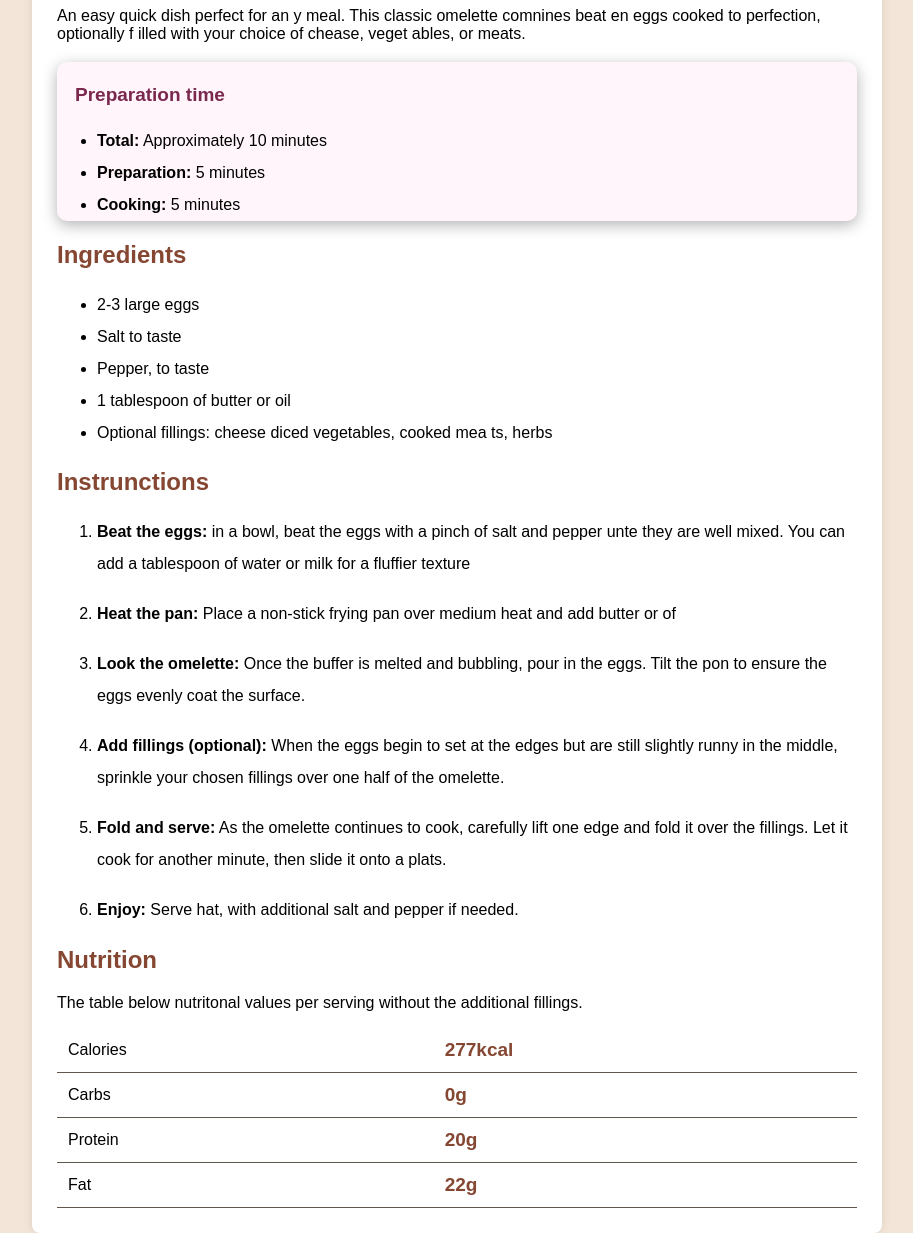
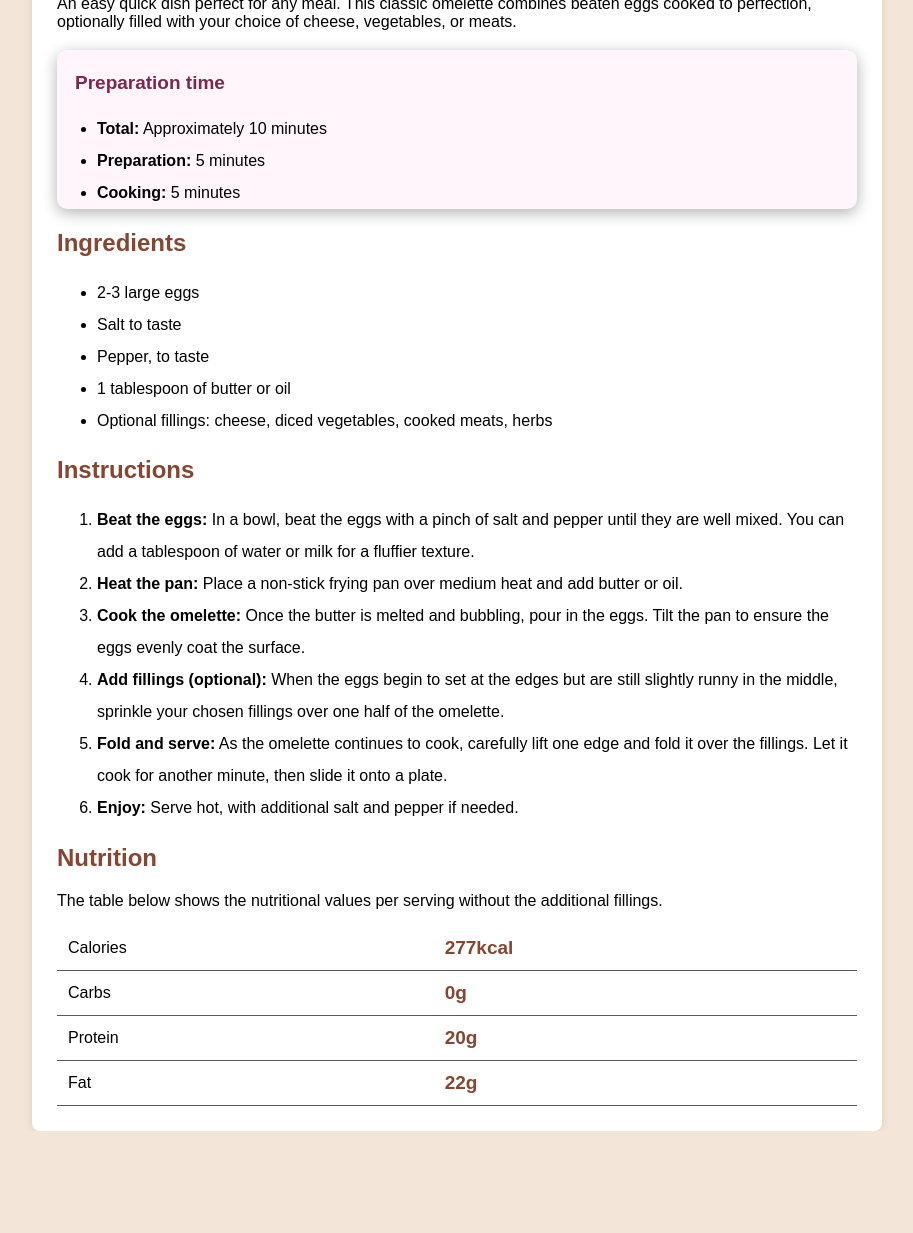
Before and after one commit to MuriloP14/frontendmentor-project01, a plain HTML site: page index.html in a window 1280 px wide. Shown: the part 524-1757 px from the top of the page, without its empty margins (183-1096 px from the left). After the commit the page ends 1655 px from the top, so only its background shows below. Drawn offline with Linux system fonts and the light colour scheme.

Commit message:
Add files via upload

```diff
--- a/index.html
+++ b/index.html
@@ -1,19 +1,18 @@
 <!DOCTYPE html>
-<html>
+<html lang="en">
     <head>
-		<title>Página de Receitas</title>
+		<meta charset="UTF-8">
+		<meta name="viewport" content="width=device-width, initial-scale=1.0">
+		<title>Página de Receitas (Frontend Mentor)</title>
         <link href="https://fonts.googleapis.com/css2?family=Young+Serif&display=swap" rel="stylesheet">
-		<link rel="stylesheet"href="style.css">
+        <link rel="stylesheet" href="style.css">
+		<link rel="icon" type="image/png" sizes="32x32" href=".assets/images/favicon-32x32.png">
     </head>
     <body>
         <div class="container">
-			<img src="assets/images/image-omelette.jpeg">
+            <img src="assets/images/image-omelette.jpeg" alt="Imagem de uma omelete">
             <h1 class="fonte1">Simple Omelette Recipe</h1>
-		<p>An easy quick dish perfect for an
-			y meal. This classic omelette comnines beat
-			en eggs cooked to perfection, optionally f
-			illed with your choice of chease, veget
-			ables, or meats.</p>
+            <p>An easy quick dish perfect for any meal. This classic omelette combines beaten eggs cooked to perfection, optionally filled with your choice of cheese, vegetables, or meats.</p>
 
             <div class="preparation">
                 <p class="preparation-time"><br><b>Preparation time</b></p>
@@ -30,38 +29,20 @@
                     <li>Salt to taste</li>
                     <li>Pepper, to taste</li>
                     <li>1 tablespoon of butter or oil</li>
-				<li>Optional fillings:
-					cheese diced vegetables, cooked mea
-					ts, herbs</li>
+                    <li>Optional fillings: cheese, diced vegetables, cooked meats, herbs</li>
                 </ul>
             </div>
-		<h2>Instrunctions</h2>
+            <h2>Instructions</h2>
             <ol>
-			<li><b>Beat the eggs:</b> in a bowl, beat the eggs with a pinch
-				 of salt and pepper unte they are well mixed. You can
-				 add a tablespoon of water or milk for a fluffier texture</li>
-				 <br>
-			<li><b>Heat the pan:</b> Place a non-stick frying pan over medium heat
-				 and add butter or of</li>
-				 <br>
-			<li><b>Look the omelette:</b> Once the buffer is melted and bubbling,
-				 pour in the eggs. Tilt the pon to ensure the eggs evenly
-				 coat the surface.</li>
-				 <br>
-			<li><b>Add fillings (optional):</b> When the eggs begin to set at the
-				edges but are still slightly runny in the middle, sprinkle
-				your chosen fillings over one half of the omelette.</li>
-				<br>
-			<li><b>Fold and serve:</b> As the omelette continues to cook, carefully
-				 lift one edge and fold it over the fillings. Let it cook for
-				  another minute, then slide it onto a plats.</li>
-				<br>
-				<li><b>Enjoy:</b> Serve hat, with additional salt and pepper if
-				 needed.</li>
+                <li><b>Beat the eggs:</b> In a bowl, beat the eggs with a pinch of salt and pepper until they are well mixed. You can add a tablespoon of water or milk for a fluffier texture.</li>
+                <li><b>Heat the pan:</b> Place a non-stick frying pan over medium heat and add butter or oil.</li>
+                <li><b>Cook the omelette:</b> Once the butter is melted and bubbling, pour in the eggs. Tilt the pan to ensure the eggs evenly coat the surface.</li>
+                <li><b>Add fillings (optional):</b> When the eggs begin to set at the edges but are still slightly runny in the middle, sprinkle your chosen fillings over one half of the omelette.</li>
+                <li><b>Fold and serve:</b> As the omelette continues to cook, carefully lift one edge and fold it over the fillings. Let it cook for another minute, then slide it onto a plate.</li>
+                <li><b>Enjoy:</b> Serve hot, with additional salt and pepper if needed.</li>
             </ol>
             <h2>Nutrition</h2>
-		<p>The table below nutritonal values per serving without the additional
-			fillings.</p>
+            <p>The table below shows the nutritional values per serving without the additional fillings.</p>
             <table>
                 <tr>
                     <td>Calories</td>
--- a/style.css
+++ b/style.css
@@ -5,7 +5,6 @@ body {
     align-items: flex-start;
     height: 100vh;
     padding: 40px 0;
-    margin: 0;
     font-family: 'Young Serif', serif;
 }
 h2 {
@@ -15,7 +14,6 @@ p {
   font-size: 16px;
 }
 .container {
-    margin: 20px 0;
     width: 80%;
     max-width: 800px;
     padding: 25px;
```
Lines whose indentation alone changed are shown as unchanged.
